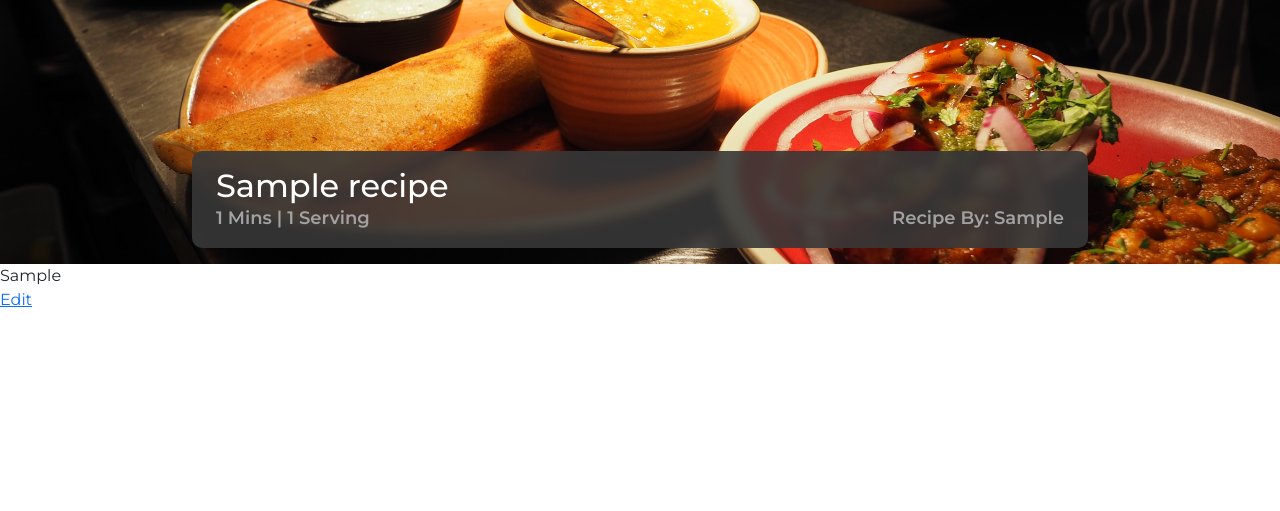
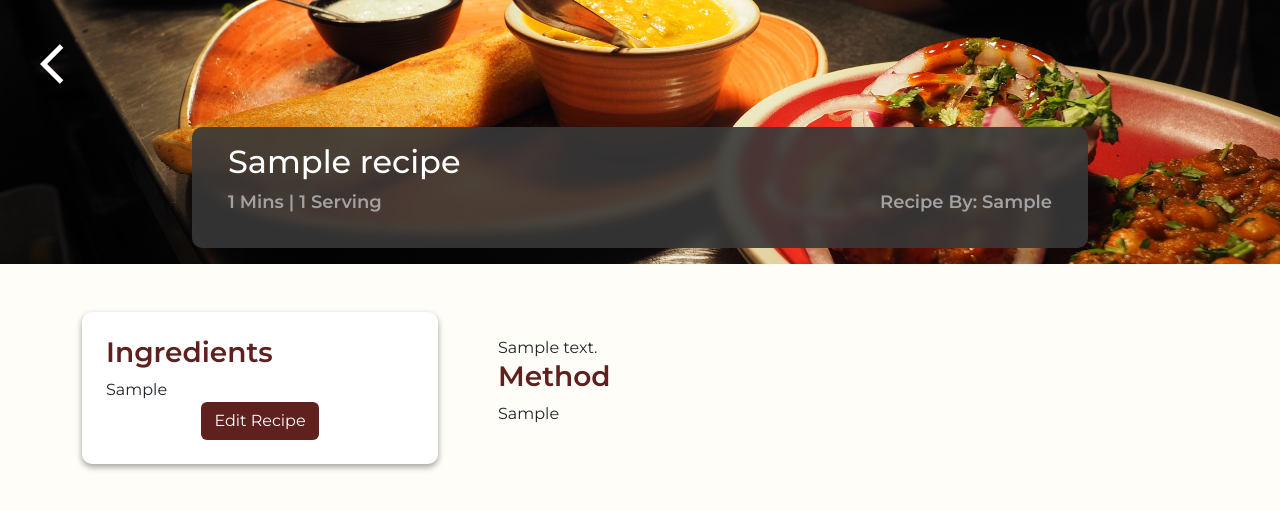
Before and after one commit to mururi/african_recipes_MVC, a Django app: page /recipe/1/ in a window 1280 px wide. Shown: the top 511 px of the page. Run offline with Django 4.2, Linux system fonts and the light colour scheme; tables that the repository leaves empty hold one stand-in row (values such as "Sample post"); some libraries are stand-ins or nearby versions; some web fonts are replaced.

Commit message:
Add styling to the view single recipe page

```diff
--- a/main/templates/view-recipe.html
+++ b/main/templates/view-recipe.html
@@ -10,9 +10,13 @@
 
 {% block hero %}
 <div class="hero-container d-flex flex-column justify-content-end align-items-center">
+  <!-- Back button -->
+  <div class="back-icon">
+    <a href="{% url 'home' %}"><span class="material-icons">arrow_back_ios</span></a>
+  </div>
   <div class="row py-3 px-4 recipe-heading mb-3">
     <div class="col-9 recipe-title">
-        <h2>{{ recipe.title | truncatechars:30 }}</h2>
+        <h2>{{ recipe.title }}</h2>
     </div>
     <div class="col-3 text-end delete-button">
 
@@ -35,16 +39,29 @@
 
 {% block content %}
 
-<div class="row">
+<div class="row py-5">
   <div class="col-md-4">
-    <div>
-      {{ recipe.ingredients }}
+    <div class="ingredients-container p-4">
+      <h3>Ingredients</h3>
+      {{ recipe.ingredients | safe}}
+      <div class="text-center">
+        <a href="{% url 'update-recipe' recipe.id %}" class="btn custom-btn">Edit Recipe</a>
+      </div>
+
     </div>
   </div>
-  <div class="col-md-8">
+  <div class="col-md-8 py-4 px-5">
+    <div>
+      {{ recipe.description | safe }}
+    </div>
+    <div>
+      <h3>Method</h3>
+      {{ recipe.process | safe }}
+    </div>
+
 
   </div>
 </div>
-<a href="{% url 'update-recipe' recipe.id %}">Edit</a>
+
 
 {% endblock %}
--- a/static/css/base.css
+++ b/static/css/base.css
@@ -4,6 +4,10 @@
   font-family: 'Montserrat', sans-serif;
 }
 
+body {
+  background-color: #FFFDF8;
+}
+
 h1 {
   font-family: 'Oleo Script Swash Caps', cursive;
 }
--- a/static/css/view-recipe.css
+++ b/static/css/view-recipe.css
@@ -1,8 +1,3 @@
-* {
-  padding: 0 !important;
-  margin: 0 !important;
-}
-
 div.container-fluid.py-3 {
   padding: 0 !important;
 }
@@ -14,6 +9,19 @@ div.container-fluid.py-3 {
   background-repeat: no-repeat;
   background-size: cover;
   background-position: center;
+  position: relative;
+}
+
+.back-icon {
+  position: absolute;
+  top: 40px;
+  left: 40px;
+}
+
+.back-icon a span.material-icons {
+  text-decoration: none;
+  color: #fff;
+  font-size: 48px;
 }
 
 .recipe-heading {
@@ -37,3 +45,20 @@ div.container-fluid.py-3 {
   font-size: 18px;
   color: #A2A2A2;
 }
+
+.ingredients-container {
+  background-color: #fff;
+  border-radius: 10px;
+  box-shadow: 0 3px 6px rgba(0,0,0,0.16), 0 3px 6px rgba(0,0,0,0.23);
+
+}
+
+h3 {
+  color: #5F201E;
+  font-weight: 600;
+}
+
+.custom-btn {
+  background-color: #5F201E;
+  color: white;
+}
```
